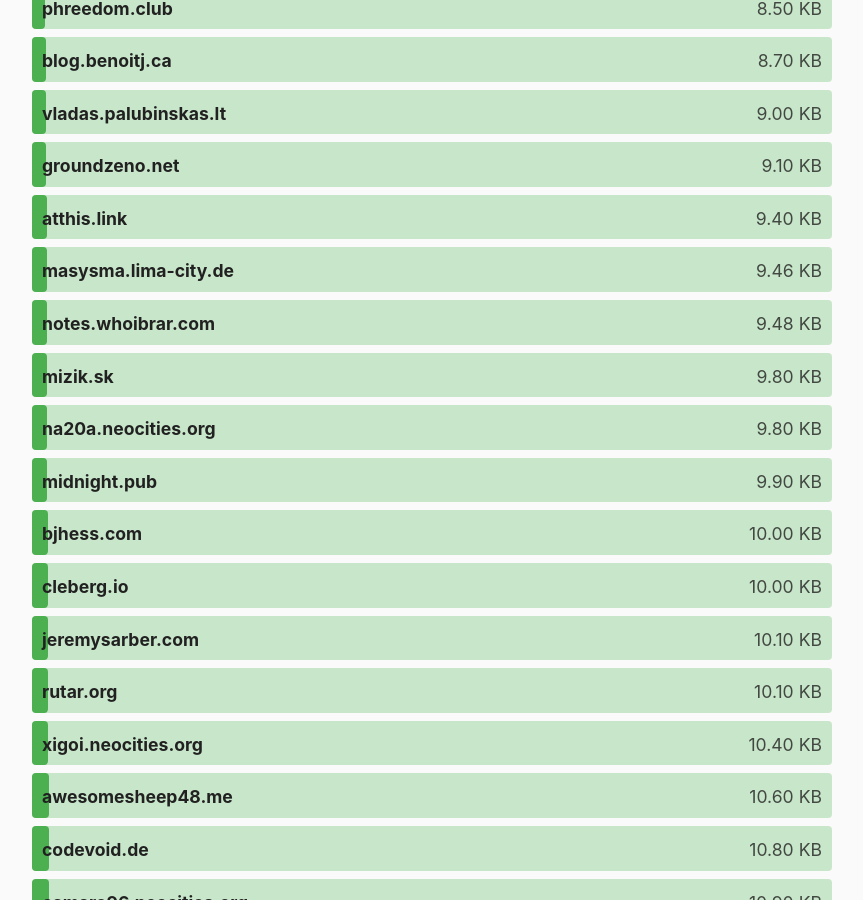
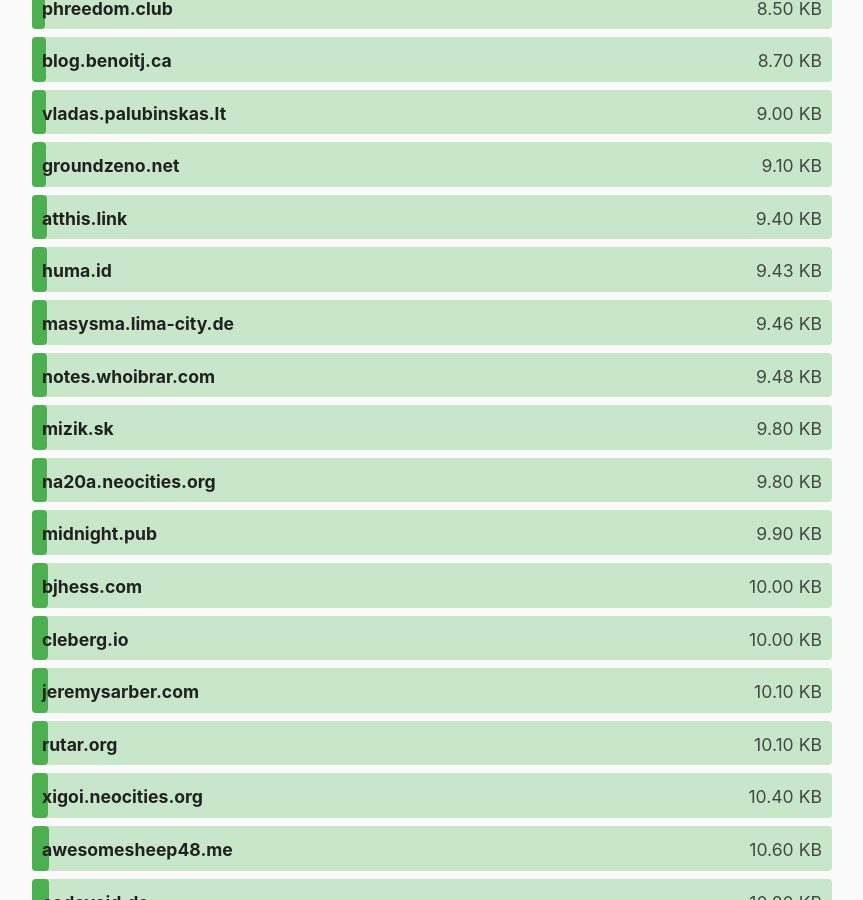
Before and after one commit to kevquirk/512kb.club, a Jekyll site: the page built from index.md, in a window 1280 px wide and 900 px high, scrolled down 3797 px. Shown: the whole window, without its empty margins (208-1071 px from the left). Built offline with Jekyll 4.4.1, drawn with Linux system fonts in a browser that asks for light colours.

Commit message:
Add huma.id
Adds my personal website: https://huma.id/

GTMetrix test: https://gtmetrix.com/reports/huma.id/BjLw8JQP/

```diff
--- a/_data/sites.yml
+++ b/_data/sites.yml
@@ -993,6 +993,11 @@
   size: 75.9
   last_checked: 2022-01-29
 
+- domain: huma.id
+  url: https://huma.id/
+  size: 9.43
+  last_checked: 2022-05-31
+
 - domain: hund.tty1.se
   url: https://hund.tty1.se/
   size: 17.8
```
